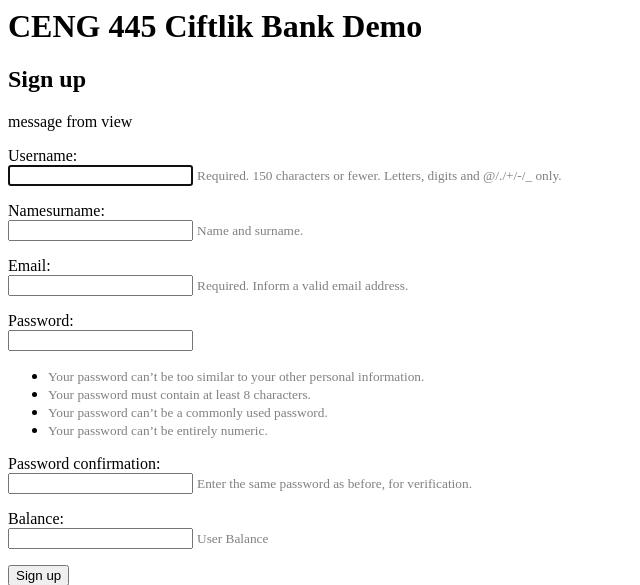
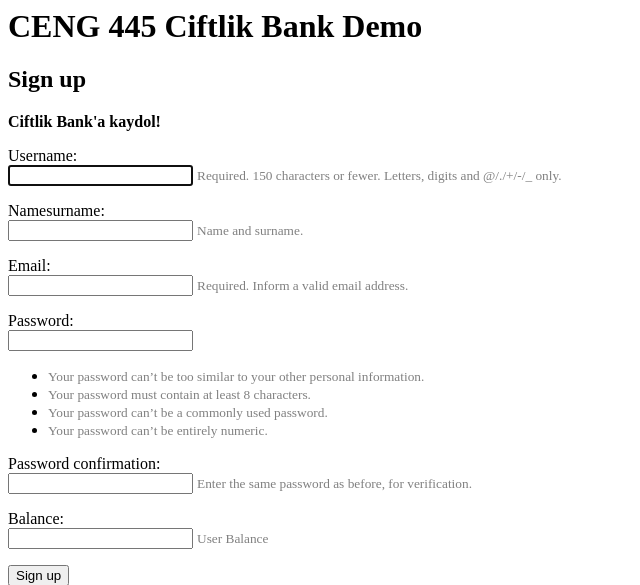
Before and after one commit to gurkankisaoglu/OnlineBiddingSystem, a Django app: page /ciftlikbank/register in a window 1280 px wide. Shown: the top 585 px of the page, without its empty margins (0-640 px from the left). Run offline with Django 3.2, Linux system fonts and the light colour scheme.

Commit message:
ciftlik banka hosgeldin

```diff
--- a/CiftlikBank/ciftlikbank/templates/item.html
+++ b/CiftlikBank/ciftlikbank/templates/item.html
@@ -64,14 +64,14 @@
             </form>
           </div>
 
-          <div style="margin-left: 30px; width:100px; float: left;">
+          <div style="margin-left: 30px; width:100px; float: left; ">
             {% if item.auction_started %}
             <form action="/ciftlikbank/view/sell_item/{{item.id}}">
               <input type="submit" value="Sell Item" />
             </form>
             {% endif %}
           </div>
-          <div style=" float: left;">
+          <div style=" margin-left:30px; width:100px; float: left;">
               <form action="/ciftlikbank/view/delete_item/{{item.id}}">
                 <input type="submit" value="Delete Item" />
               </form>
--- a/CiftlikBank/ciftlikbank/templates/register.html
+++ b/CiftlikBank/ciftlikbank/templates/register.html
@@ -2,7 +2,7 @@
 
 {% block "body" %}
   <h2>Sign up</h2>
-  {{message}}
+  <b>{{message}}</b>
   <form method="post">
     {% csrf_token %}
     {% for field in form %}
--- a/CiftlikBank/ciftlikbank/views.py
+++ b/CiftlikBank/ciftlikbank/views.py
@@ -169,4 +169,4 @@ def register(request):
 	else:
 		form = SignUpForm()
 
-	return render(request, 'register.html', {'form': form, 'message': "message from view"})
+	return render(request, 'register.html', {'form': form, 'message': "Ciftlik Bank'a kaydol!"})
```
Also changed, not shown: CiftlikBank/db.sqlite3, CiftlikBank/media/index_BBAevkY.jpeg (added), CiftlikBank/media/index_PmrHNAd.jpeg (added).
